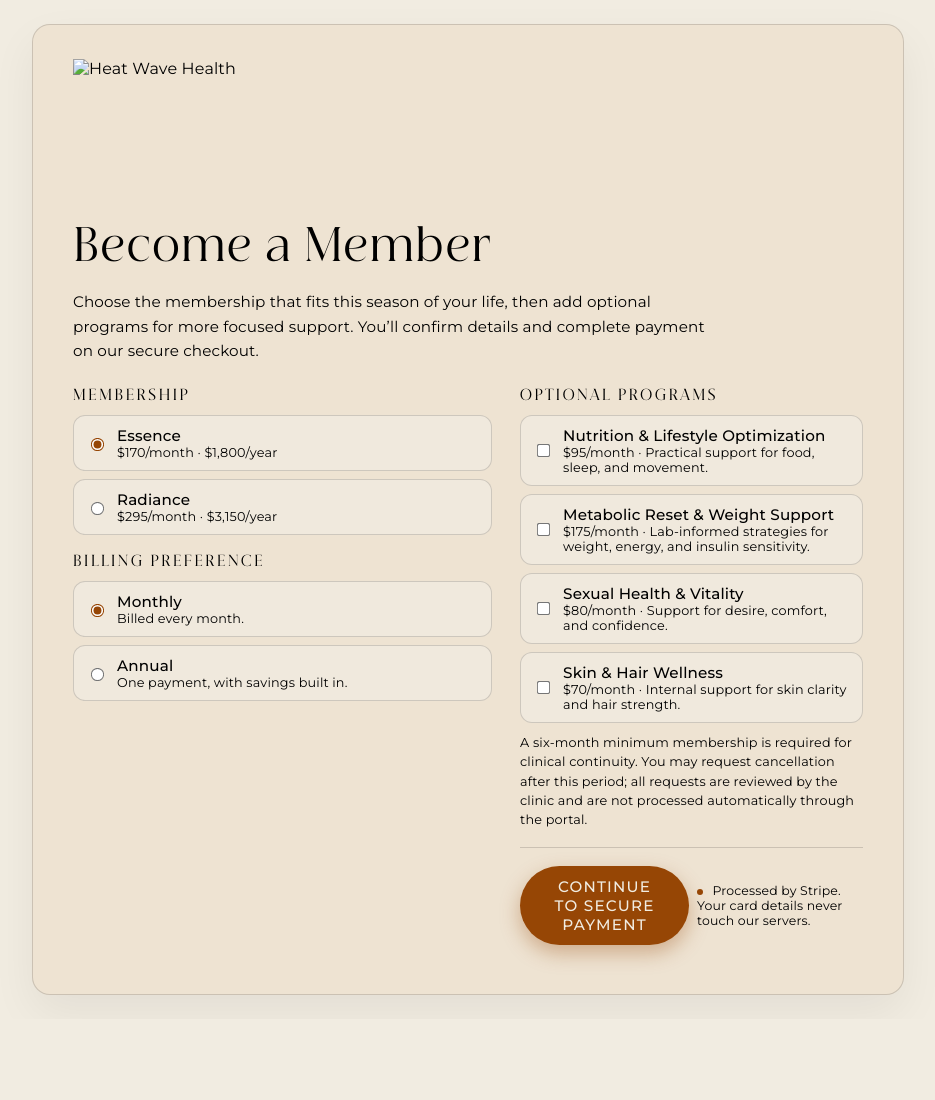
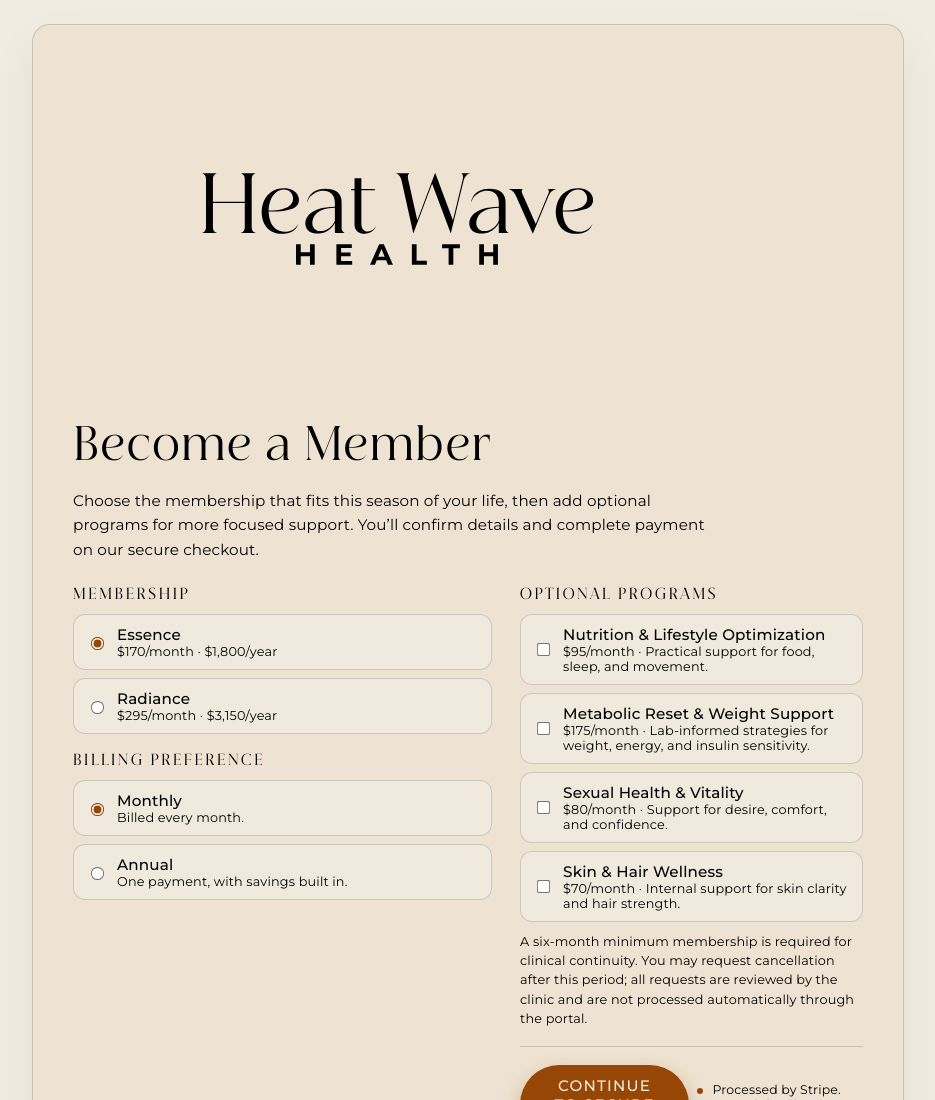
Before and after one commit to heatwavehealth/heatwave-membership-checkout, a website: page index.html in a window 1280 px wide. Shown: the top 1100 px of the page, without its empty margins (172-1107 px from the left). Before the commit the page ends 1019 px from the top, so only its background shows below. Drawn offline with Linux system fonts and the light colour scheme; a script that the page names is missing; files whose address does not match are found by name; a web font is replaced by a local one.

Commit message:
Update index.html

```diff
--- a/index.html
+++ b/index.html
@@ -85,16 +85,25 @@
       margin-bottom: 24px;
     }
 
-    .brand-wordmark {
-  height: 110px;
-  width: auto;
+    .hero-logo {
   display: block;
-  margin-bottom: 18px;
+  max-width: 100%;
+  height: auto;
+  width: 92%;
+  margin-bottom: 26px;
 }
 
 @media (min-width: 768px) {
-  .brand-wordmark {
-    height: 145px;
+  .hero-logo {
+    width: 88%;
+    margin-bottom: 34px;
+  }
+}
+
+@media (min-width: 1100px) {
+  .hero-logo {
+    width: 82%;
+    margin-bottom: 38px;
   }
 }
 
@@ -275,7 +284,7 @@
     <div class="card">
       <div class="header">
         <!-- Wordmark upper-left -->
-        <img src="/Wordmark.png" alt="Heat Wave Health" class="brand-wordmark">
+       <img src="/HW Wordmark.svg" alt="Heat Wave Health" class="brand-wordmark hero-logo">
 
         <!-- Heading in Beautique Display -->
         <h1>Become a Member</h1>
```
